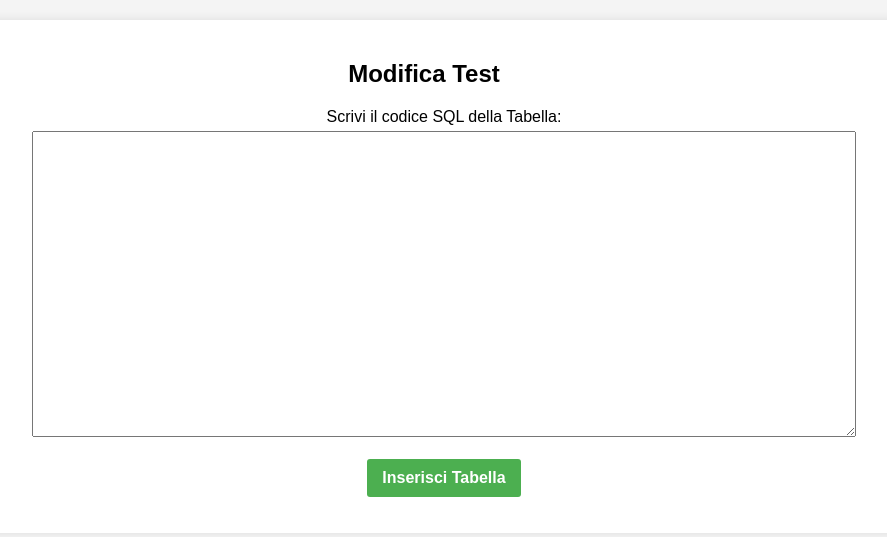
After one commit to tabish29/ProgettoBD2023-24, a PHP site: page /inserisciTabella.php?id=1 in a window 1280 px wide. The commit adds this page. Shown: the top 537 px of the page, without its empty margins (216-1103 px from the left). Run offline with PHP 8.4, Linux system fonts and the light colour scheme.

Commit message:
Grafica per l'inserimento della tabella nei test

```diff
--- /dev/null
+++ b/inserisciTabella.php
@@ -0,0 +1,114 @@
+
+<!DOCTYPE html>
+<html lang="en">
+<head>
+    <meta charset="UTF-8">
+    <meta name="viewport" content="width=device-width, initial-scale=1.0">
+    <style>
+        body {
+            font-family: Arial, sans-serif;
+            margin: 0;
+            padding: 0;
+            background-color: #f4f4f4;
+        }
+        .container {
+            width: 80%;
+            margin: 20px auto;
+            padding: 20px;
+            background-color: #fff;
+            border-radius: 5px;
+            box-shadow: 0 0 10px rgba(0, 0, 0, 0.1);
+            text-align-last: center;
+        }
+        h2 {
+            text-align: center;
+            margin-bottom: 20px;
+        }
+        .test-details {
+            list-style-type: none;
+            padding: 0;
+        }
+        .test-item {
+            padding: 10px;
+            margin-bottom: 5px;
+            background-color: #f9f9f9;
+            border-radius: 5px;
+            box-shadow: 0 0 5px rgba(0, 0, 0, 0.1);
+        }
+        .form-container {
+            margin-top: 20px;
+        }
+        .form-group {
+            margin-bottom: 10px;
+        }
+        .form-group label {
+            display: block;
+            margin-bottom: 5px;
+        }
+        .form-group input[type="text"],
+        .form-group input[type="email"] {
+            width: 100%;
+            padding: 8px;
+            border-radius: 3px;
+            border: 1px solid #ccc;
+        }
+        .form-group input[type="submit"] {
+            background-color: #4CAF50;
+            color: white;
+            padding: 10px 15px;
+            border: none;
+            border-radius: 3px;
+            cursor: pointer;
+        }
+        .btn {
+            width: auto;
+            height: auto;
+            border: 1px solid #222222;
+            padding: 3px;
+            margin: 0px;
+            font-size: 16px;
+            font-weight: bold;
+            font-style: normal;
+            color: #222222;
+            background-color: #7cfc00;
+            }
+    </style>
+</head>
+<body>
+    <div class="container">
+        <h2>Modifica Test</h2>
+        <ul>
+            <?php
+                include 'connessione.php';
+                if (!isset($_SESSION)){
+                    session_start();
+                }
+
+
+
+                if ($_SERVER['REQUEST_METHOD'] == 'GET') {
+                    $testId = $_GET['id'];
+                    ?>
+
+                    <form action = "inserisciTabella.php" method = "post">
+                        <div class="form-group">
+                            <label>Scrivi il codice SQL della Tabella:</label>
+                            <textarea id='codiceTabella' name='codiceTabella' rows='20' cols='100'></textarea>
+                            <input type="hidden" name="testId" value="<?php echo $testId; ?>"><br><br>
+                            <input type="submit" value="Inserisci Tabella" class="btn">
+                        </div>
+                    </form>
+
+                    <?php
+                }
+
+                if ($_SERVER['REQUEST_METHOD'] == 'POST') {
+                    $testId = $_POST['testId'];
+                    $codiceTabella = $_POST['codiceTabella'];
+                    echo "Codice Tabella: ".$codiceTabella;
+                }
+            ?>
+        </ul>
+    </div>
+</body>
+</html>
--- a/modificaTest.php
+++ b/modificaTest.php
@@ -241,6 +241,7 @@
                             <button type='submit' class='btn'  id='modificaTestButton' value='modifica'>Salva</button>
                         </form>
                         <a href='inserisciQuesito.php?id=" . $testId . "' class='btn'>Aggiungi Quesito</a>
+                        <a href='inserisciTabella.php?id=" . $testId . "' class='btn'>Inserisci Tabella</a>
                         <button id='tornaTest' class='btn' onclick='window.location.href=\"testDocenti.php\"'>Torna ai Test</button>
                         ";
 
```
